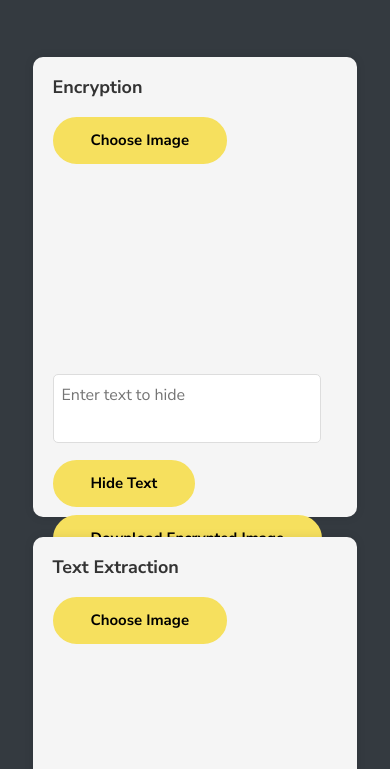
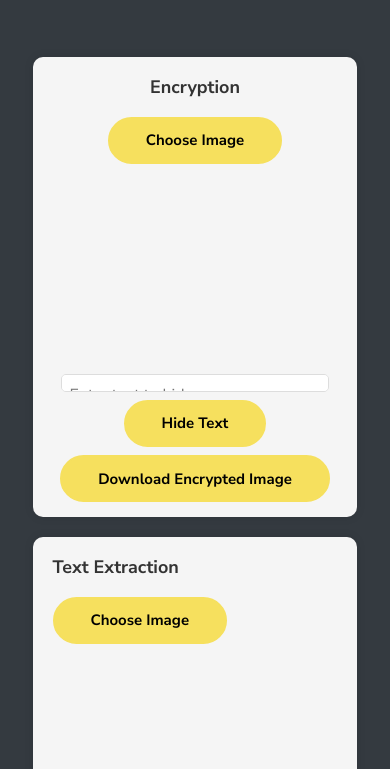
Before and after one commit to harshitcodex0/pixelguard, a plain HTML site: page index.html in a window 390 px wide. Shown: the part 75-844 px from the top of the page. Drawn offline with nearby package versions, Linux system fonts and the light colour scheme.

Commit message:
Update styles.css

```diff
--- a/styles.css
+++ b/styles.css
@@ -94,6 +94,20 @@ body {
     margin-bottom: 10px;
     font-size: 18px;
     color: #333;
+}
+
+@media (max-width: 576px) {
+    .encryption-container {
+        width: 100%;
+        display: flex;
+        flex-direction: column;
+        align-items: center;
+    }
+
+    .hide-text-btn,
+    .download-btn {
+        width: 100%;
+    }
 }
 
 input[type="file"],
```
